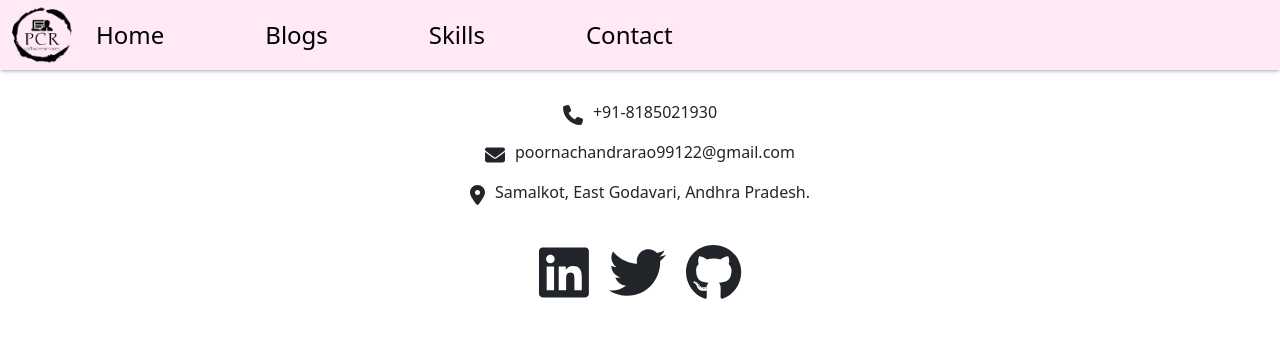
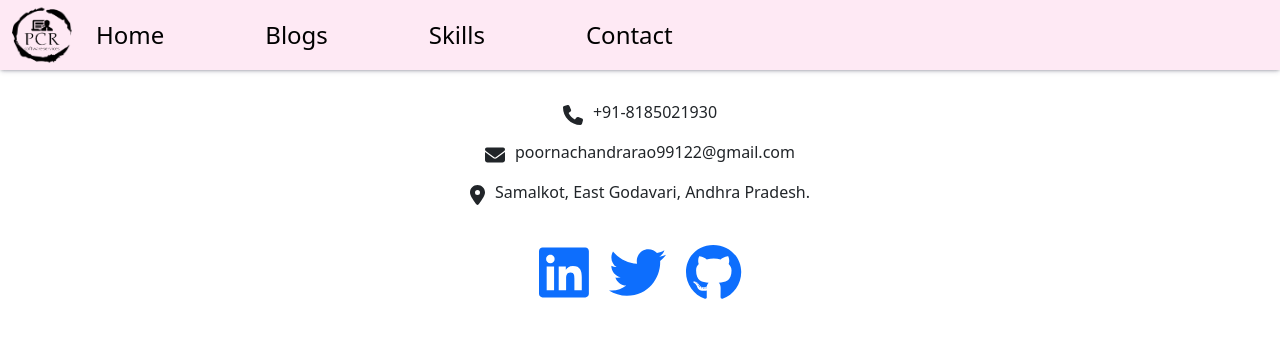
Before and after one commit to poorna99122/poornawebsite, an Angular app: page /contact in a window 1280 px wide. Shown: the top 338 px of the page. Built offline with nearby package versions, Linux system fonts and the light colour scheme.

Commit message:
anchors added

```diff
--- a/src/app/components/contact/contact.component.html
+++ b/src/app/components/contact/contact.component.html
@@ -15,13 +15,20 @@
 
     <div class="socials">
       <div class="linkedIn">
+        <a href="https://www.linkedin.com/in/poorna-pcr-082375170">
           <fa-icon [icon]="faLinkedin"></fa-icon>
+        </a>
       </div>
       <div class="twitter">
+        <a href="https://www.twitter.com/poorna99122">
           <fa-icon [icon]="faTwitter"></fa-icon>
+        </a>
       </div>
+
       <div class="github">
+        <a href="https://www.github.com/poorna99122">
           <fa-icon [icon]="faGithub"></fa-icon>
+        </a>
       </div>
     </div>
   </div>
--- a/src/app/components/contact/contact.component.scss
+++ b/src/app/components/contact/contact.component.scss
@@ -2,6 +2,10 @@ html {
     body{
         overflow-x: hidden;
         box-sizing: border-box;
+        a {
+            color: inherit;
+            text-decoration: none;
+        }
 
     }
 }
--- a/src/styles.scss
+++ b/src/styles.scss
@@ -44,6 +44,10 @@
         body{
             overflow-x: hidden;
             box-sizing: border-box;
+            a {
+                color: inherit;
+                text-decoration: none;
+            }
 
         }
     }
```
Lines whose indentation alone changed are shown as unchanged.
